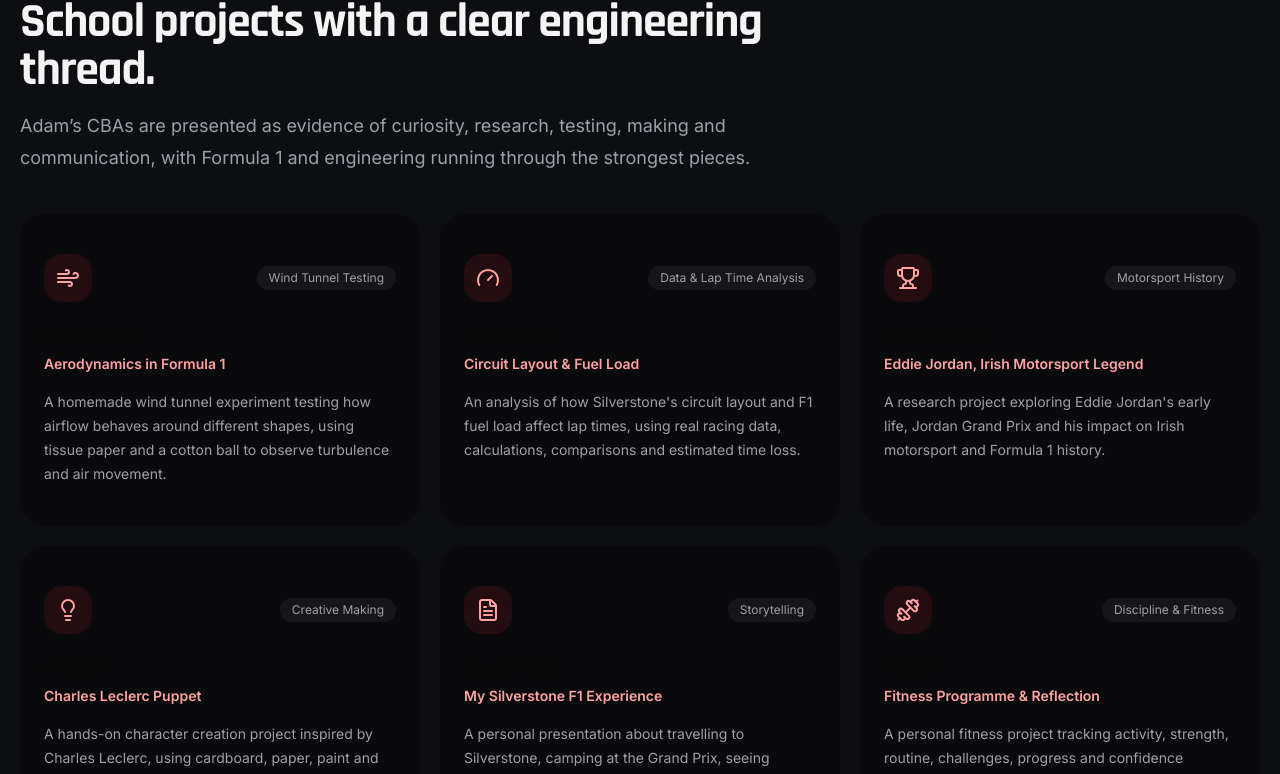
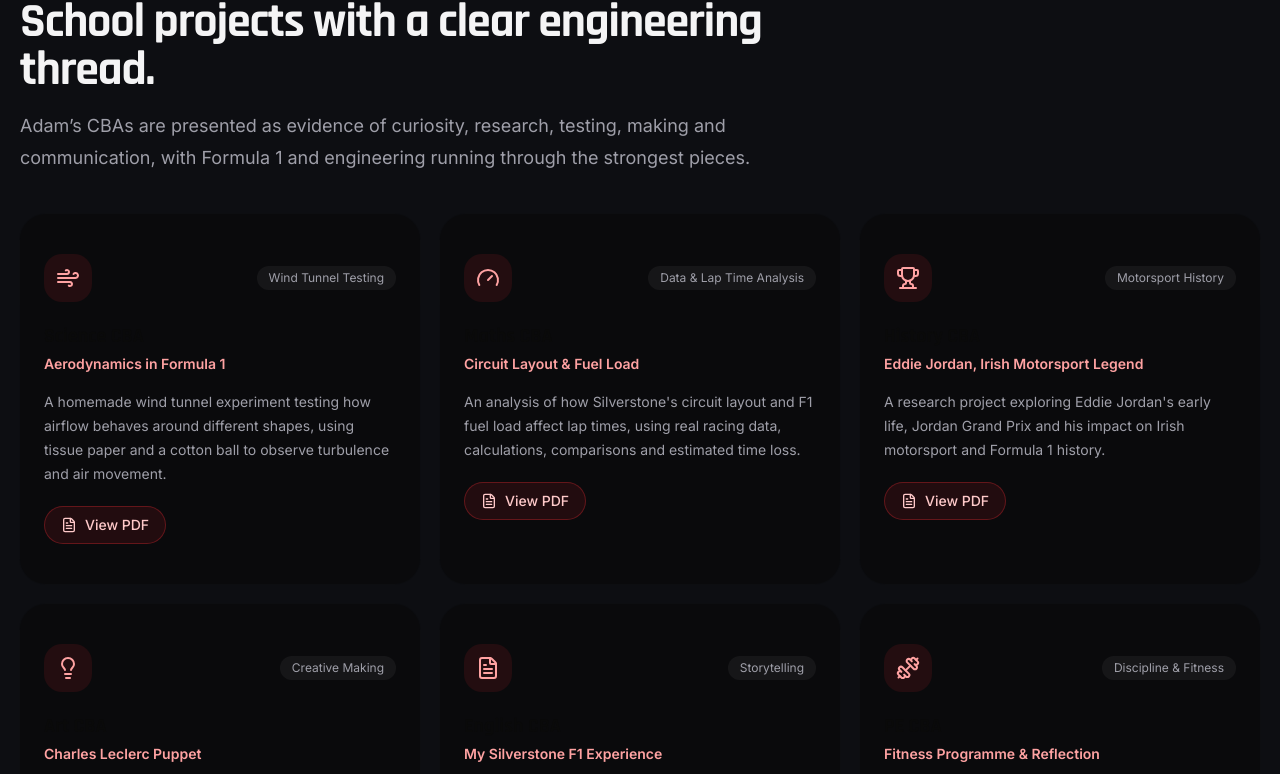
Before and after one commit to gitk/adam-keogh-portfolio, a Next.js app: page / in a window 1280 px wide. Shown: the part 1982-2756 px from the top of the page. Built offline with nearby package versions, Linux system fonts and the light colour scheme.

Commit message:
changed main page to add PDF button

```diff
--- a/src/app/page.tsx
+++ b/src/app/page.tsx
@@ -342,6 +342,29 @@
                         <h3 className="text-xl font-black">{cba.title}</h3>
                         <p className="mt-1 font-semibold text-red-300">{cba.subtitle}</p>
                         <p className="mt-4 text-sm leading-6 text-zinc-400">{cba.description}</p>
+                        <div className="mt-5">
+  <a
+    href={
+      cba.title === "Science CBA"
+        ? "/pdfs/science-cba.pdf"
+        : cba.title === "Maths CBA"
+        ? "/pdfs/maths-cba.pdf"
+        : cba.title === "History CBA"
+        ? "/pdfs/history-cba.pdf"
+        : cba.title === "Art CBA"
+        ? "/pdfs/art-cba.pdf"
+        : cba.title === "English CBA"
+        ? "/pdfs/english-cba.pdf"
+        : "/pdfs/pe-cba.pdf"
+    }
+    target="_blank"
+    rel="noopener noreferrer"
+    className="inline-flex items-center gap-2 rounded-full border border-red-500/30 bg-red-500/10 px-4 py-2 text-sm font-medium text-red-200 transition hover:bg-red-500/20"
+  >
+    <FileText className="h-4 w-4" />
+    View PDF
+  </a>
+</div>
                       </CardContent>
                     </Card>
                   </motion.div>
```
